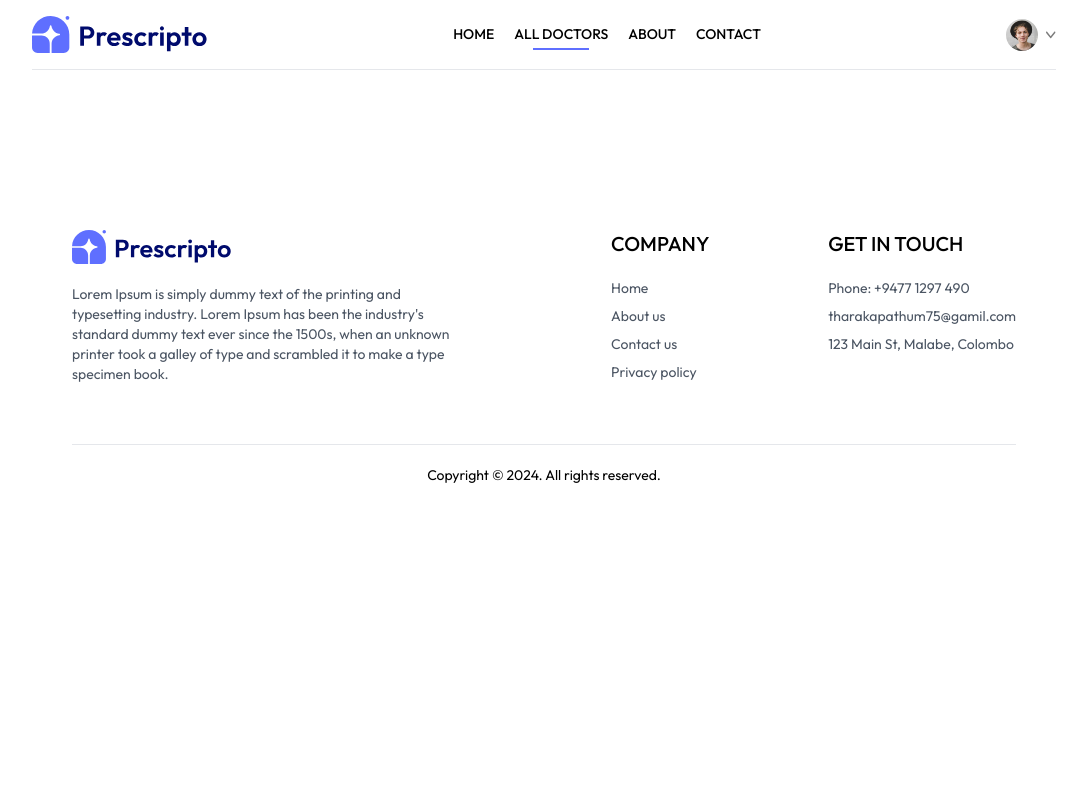
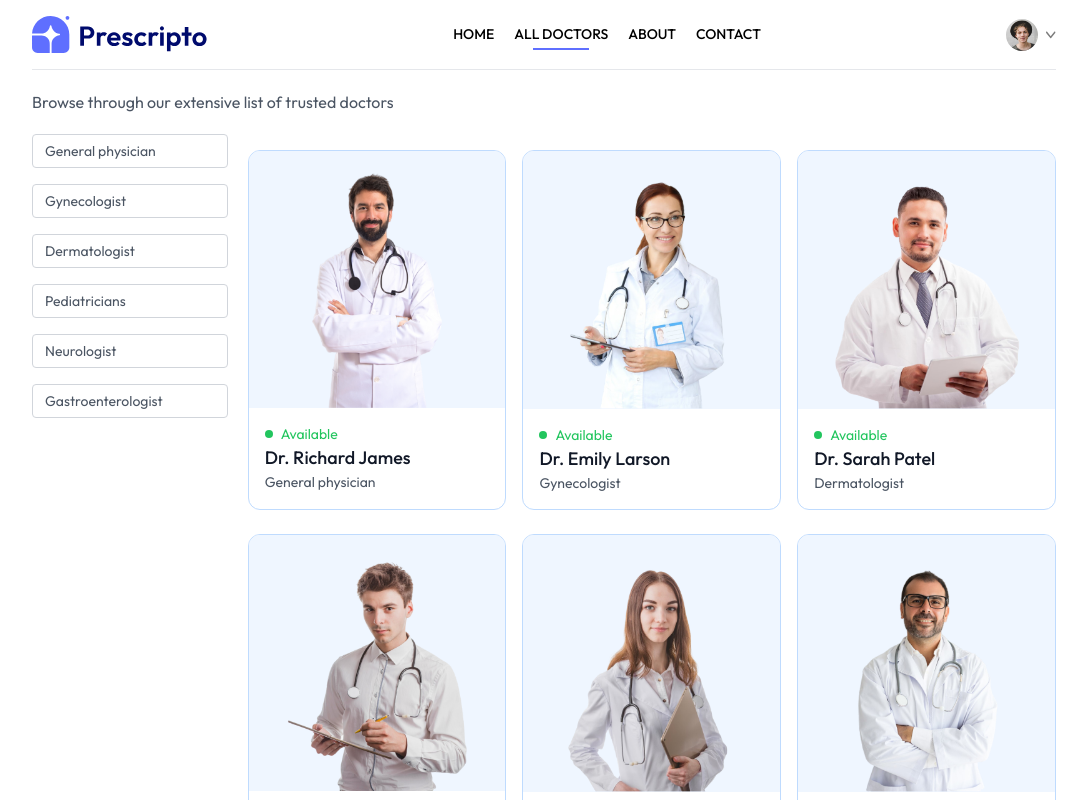
Before and after one commit to Pathum-Tharaka/Doctor_Appointment_Site, a React (Vite) app in the folder FrontEnd/: page /doctors in a window 1280 px wide. Shown: the top 800 px of the page, without its empty margins (96-1183 px from the left). Built offline with nearby package versions, Linux system fonts and the light colour scheme.

Commit message:
Update Doctors.jsx

```diff
--- a/FrontEnd/src/pages/Doctors.jsx
+++ b/FrontEnd/src/pages/Doctors.jsx
@@ -1,11 +1,60 @@
-import React from 'react'
+import React, { useContext, useEffect, useState } from "react";
+import { useParams, useNavigate } from "react-router-dom";
+import { AppContext } from "../context/AppContext";
 
 const Doctors = () => {
+  const { speciality } = useParams();
+  const [filterDoc, setFilterDoc ] = useState([]);
+  const navigate = useNavigate();
+
+  const { doctors } = useContext(AppContext);
+
+  const applyFilter = () => {
+    if (speciality) {
+      setFilterDoc(doctors.filter(doc => doc.speciality === speciality));
+    } else {
+      setFilterDoc(doctors);
+    }
+  };
+
+  useEffect(() => {
+    applyFilter();
+  }, [doctors, speciality]);
+
   return (
     <div>
+      <p className="text-gray-600">Browse through our extensive list of trusted doctors</p>
+      <div className="flex flex-col sm:flex-row items-start gap-5 mt-5">
+        <div className="flex flex-col gap-4 text-sm text-gray-600">
+          <p onClick={() => speciality === "General physician" ? navigate(`/doctors`) : navigate(`/doctors/General physician`)} className="w-[94vw] sm:w-auto pl-3 py-1.5 pr-16 border border-gray-300 rounded transition-all cursor-pointer">General physician</p>
+          <p onClick={() => speciality === "Gynecologist" ? navigate(`/doctors`) : navigate(`/doctors/Gynecologist`)} className="w-[94vw] sm:w-auto pl-3 py-1.5 pr-16 border border-gray-300 rounded transition-all cursor-pointer">Gynecologist</p>
+          <p onClick={() => speciality === "Dermatologist" ? navigate(`/doctors`) : navigate(`/doctors/Dermatologist`)} className="w-[94vw] sm:w-auto pl-3 py-1.5 pr-16 border border-gray-300 rounded transition-all cursor-pointer">Dermatologist</p>
+          <p onClick={() => speciality === "Pediatricians" ? navigate(`/doctors`) : navigate(`/doctors/Pediatricians`)} className="w-[94vw] sm:w-auto pl-3 py-1.5 pr-16 border border-gray-300 rounded transition-all cursor-pointer">Pediatricians</p>
+          <p onClick={() => speciality === "Neurologist" ? navigate(`/doctors`) : navigate(`/doctors/Neurologist`)} className="w-[94vw] sm:w-auto pl-3 py-1.5 pr-16 border border-gray-300 rounded transition-all cursor-pointer">Neurologist</p>
+          <p onClick={() => speciality === "Gastroenterologist" ? navigate(`/doctors`) : navigate(`/doctors/Gastroenterologist`)} className="w-[94vw] sm:w-auto pl-3 py-1.5 pr-16 border border-gray-300 rounded transition-all cursor-pointer">Gastroenterologist</p>
+        </div>
+        <div className="w-full grid grid-cols-auto gap-4 pt-4 gap-y-6">
+          {filterDoc.map((item, index) => (
+            <div
+              onClick={() => navigate(`/appointment/${item._id}`)}
+              className="border border-blue-200 rounded-xl overflow-hidden cursor-pointer hover:translate-y-[-10px] transition-all duration-500"
+              key={index}
+            >
+              <img className="bg-blue-50" src={item.image} alt="" />
+              <div className="p-4">
+                <div className="flex items-center gap-2 text-sm text-center text-green-500">
+                  <p className="w-2 h-2 rounded-full bg-green-500"></p>
+                  <p>Available</p>
+                </div>
+                <p className="text-gray-900 text-lg font-medium">{item.name}</p>
+                <p className="text-gray-600 text-sm">{item.speciality}</p>
+              </div>
+            </div>
+          ))}
+        </div>
+      </div>
+    </div>
+  );
+};
 
-    </div>
-  )
-}
-
-export default Doctors
+export default Doctors;
```
